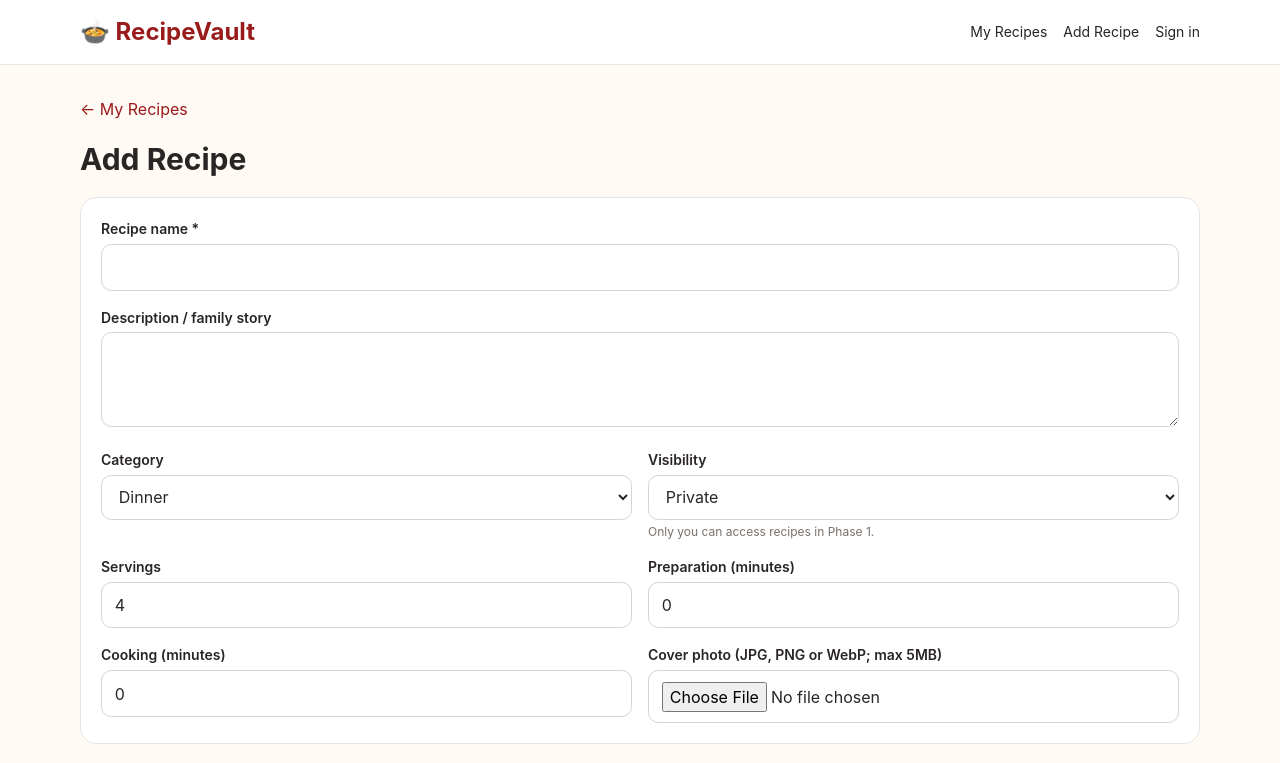
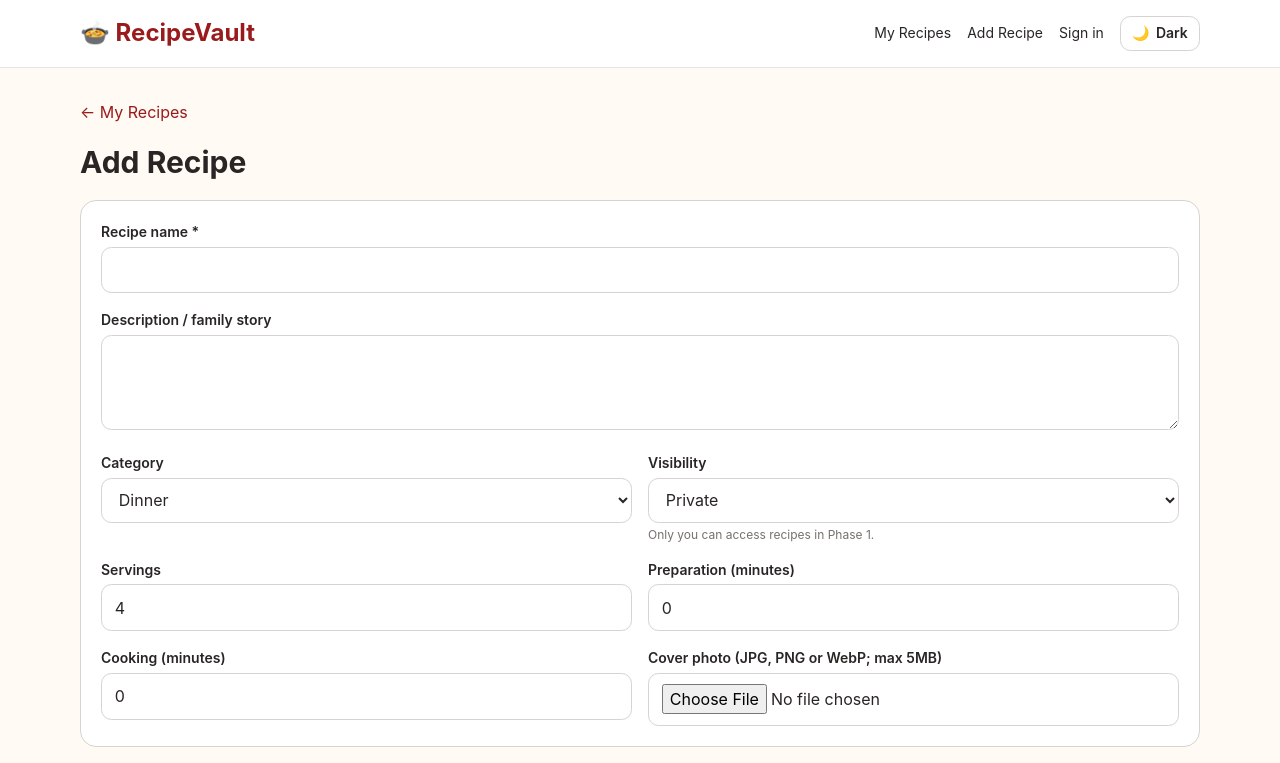
Before and after one commit to kiallacomputers/recipevault, a Nuxt app: page /recipes/new in a window 1280 px wide. Shown: the top 763 px of the page. Built offline with nearby package versions, Linux system fonts and the light colour scheme; no server answers.

Commit message:
Add files via upload

```diff
--- a/app.vue
+++ b/app.vue
@@ -1,17 +1,30 @@
 <template>
   <div class="min-h-screen">
-    <header class="bg-white border-b border-stone-200"><div class="max-w-6xl mx-auto px-4 py-4 flex flex-wrap gap-4 items-center justify-between">
-      <NuxtLink to="/" class="text-2xl font-bold text-red-800">🍲 RecipeVault</NuxtLink>
-      <nav class="flex flex-wrap items-center gap-4 text-sm" aria-label="Main navigation">
-        <NuxtLink to="/recipes">My Recipes</NuxtLink><NuxtLink to="/recipes/new">Add Recipe</NuxtLink>
-        <template v-if="user"><NuxtLink to="/friends">Friends</NuxtLink><NuxtLink to="/profile">My Profile</NuxtLink><button class="text-red-800" @click="signOut">Sign out</button></template>
-        <NuxtLink v-else to="/auth/login">Sign in</NuxtLink>
-      </nav>
-    </div></header>
+    <header class="bg-white border-b border-stone-200">
+      <div class="max-w-6xl mx-auto px-4 py-4 flex flex-wrap gap-4 items-center justify-between">
+        <NuxtLink to="/" class="text-2xl font-bold text-red-800">🍲 RecipeVault</NuxtLink>
+        <nav class="flex flex-wrap items-center gap-4 text-sm" aria-label="Main navigation">
+          <NuxtLink to="/recipes">My Recipes</NuxtLink>
+          <NuxtLink to="/recipes/new">Add Recipe</NuxtLink>
+          <template v-if="user">
+            <NuxtLink to="/friends">Friends</NuxtLink>
+            <NuxtLink to="/profile">My Profile</NuxtLink>
+            <button class="text-red-800" @click="signOut">Sign out</button>
+          </template>
+          <NuxtLink v-else to="/auth/login">Sign in</NuxtLink>
+          <button type="button" class="theme-toggle" :aria-label="theme === 'dark' ? 'Switch to light theme' : 'Switch to dark theme'" :aria-pressed="theme === 'dark'" @click="toggleTheme">
+            <span aria-hidden="true">{{ theme === 'dark' ? '☀️' : '🌙' }}</span>
+            <span>{{ theme === 'dark' ? 'Light' : 'Dark' }}</span>
+          </button>
+        </nav>
+      </div>
+    </header>
     <main class="max-w-6xl mx-auto px-4 py-8"><NuxtPage /></main>
   </div>
 </template>
 <script setup lang="ts">
-const user=useSupabaseUser(),client=useSupabaseClient()
-async function signOut(){await client.auth.signOut();await navigateTo('/auth/login')}
+const user = useSupabaseUser()
+const client = useSupabaseClient()
+const { theme, toggleTheme } = useRecipeVaultTheme()
+async function signOut() { await client.auth.signOut(); await navigateTo('/auth/login') }
 </script>
--- a/assets/css/main.css
+++ b/assets/css/main.css
@@ -1,11 +1,76 @@
 @tailwind base;
 @tailwind components;
 @tailwind utilities;
-:root{font-family:Inter,ui-sans-serif,system-ui,sans-serif;color:#292524;background:#fffaf4}
-input,textarea,select{border:1px solid #d6d3d1;border-radius:.65rem;padding:.65rem .8rem;background:white;width:100%}
-label{display:block;font-size:.875rem;font-weight:600;margin-bottom:.3rem}
-.btn{display:inline-flex;align-items:center;justify-content:center;border-radius:.65rem;padding:.65rem 1rem;font-weight:650;background:#b8392c;color:white;cursor:pointer}
-.btn:disabled{opacity:.5;cursor:not-allowed}
-.btn-secondary{background:white;color:#7c2d22;border:1px solid #d6d3d1}
-.card{background:white;border:1px solid #e7e5e4;border-radius:1rem;padding:1.25rem}
-.error{color:#b91c1c;font-size:.9rem}
+:root {
+  font-family: Inter, ui-sans-serif, system-ui, sans-serif;
+  color-scheme: light;
+  --rv-bg: #fffaf4;
+  --rv-surface: #ffffff;
+  --rv-muted-surface: #f5f5f4;
+  --rv-text: #292524;
+  --rv-muted: #57534e;
+  --rv-border: #d6d3d1;
+  --rv-accent: #b8392c;
+  --rv-accent-text: #7c2d22;
+  --rv-error: #b91c1c;
+  background: var(--rv-bg);
+  color: var(--rv-text);
+}
+:root[data-theme="dark"] {
+  color-scheme: dark;
+  --rv-bg: #151719;
+  --rv-surface: #202326;
+  --rv-muted-surface: #2c3034;
+  --rv-text: #f5f3ef;
+  --rv-muted: #c0bdb8;
+  --rv-border: #464a4e;
+  --rv-accent: #d65a48;
+  --rv-accent-text: #ffa394;
+  --rv-error: #ff9b9b;
+}
+html, body, #__nuxt { min-height: 100%; background: var(--rv-bg); color: var(--rv-text); }
+input, textarea, select {
+  border: 1px solid var(--rv-border);
+  border-radius: .65rem;
+  padding: .65rem .8rem;
+  background: var(--rv-surface);
+  color: var(--rv-text);
+  width: 100%;
+}
+input::placeholder, textarea::placeholder { color: var(--rv-muted); opacity: .85; }
+label { display: block; font-size: .875rem; font-weight: 600; margin-bottom: .3rem; }
+.btn { display: inline-flex; align-items: center; justify-content: center; border-radius: .65rem; padding: .65rem 1rem; font-weight: 650; background: var(--rv-accent); color: white; cursor: pointer; }
+.btn:disabled { opacity: .5; cursor: not-allowed; }
+.btn-secondary { background: var(--rv-surface); color: var(--rv-accent-text); border: 1px solid var(--rv-border); }
+.card { background: var(--rv-surface); border: 1px solid var(--rv-border); border-radius: 1rem; padding: 1.25rem; }
+.error { color: var(--rv-error); font-size: .9rem; }
+.theme-toggle { display: inline-flex; align-items: center; gap: .4rem; padding: .4rem .7rem; border: 1px solid var(--rv-border); border-radius: .65rem; background: var(--rv-surface); color: var(--rv-text); font-weight: 600; }
+.theme-toggle:hover { background: var(--rv-muted-surface); }
+:focus-visible { outline: 2px solid var(--rv-accent); outline-offset: 3px; }
+/* Override the hard-coded light-mode Tailwind utilities used in Phase 1/2A. */
+:root[data-theme="dark"] .bg-white { background-color: var(--rv-surface) !important; }
+:root[data-theme="dark"] .bg-stone-50,
+:root[data-theme="dark"] .bg-stone-100,
+:root[data-theme="dark"] .bg-gray-50,
+:root[data-theme="dark"] .bg-gray-100 { background-color: var(--rv-muted-surface) !important; }
+:root[data-theme="dark"] .border-stone-100,
+:root[data-theme="dark"] .border-stone-200,
+:root[data-theme="dark"] .border-stone-300,
+:root[data-theme="dark"] .border-gray-200,
+:root[data-theme="dark"] .border-gray-300 { border-color: var(--rv-border) !important; }
+:root[data-theme="dark"] .text-stone-400,
+:root[data-theme="dark"] .text-stone-500,
+:root[data-theme="dark"] .text-stone-600,
+:root[data-theme="dark"] .text-stone-700,
+:root[data-theme="dark"] .text-gray-500,
+:root[data-theme="dark"] .text-gray-600 { color: var(--rv-muted) !important; }
+:root[data-theme="dark"] .text-red-800 { color: var(--rv-accent-text) !important; }
+:root[data-theme="dark"] .text-green-700 { color: #86efac !important; }
+:root[data-theme="dark"] .text-stone-900,
+:root[data-theme="dark"] .text-gray-900,
+:root[data-theme="dark"] .text-black { color: var(--rv-text) !important; }
+:root[data-theme="dark"] .btn { color: white; }
+:root[data-theme="dark"] .btn-secondary { color: var(--rv-accent-text); }
+@media (prefers-reduced-motion: no-preference) {
+  body, header, .card, input, textarea, select, .theme-toggle { transition: background-color .18s ease, color .18s ease, border-color .18s ease; }
+}
--- /dev/null
+++ b/composables/useRecipeVaultTheme.ts
@@ -0,0 +1,28 @@
+export type RecipeVaultTheme = 'light' | 'dark'
+
+// A shared Nuxt state ensures all components observe the same selection.
+export function useRecipeVaultTheme() {
+  const theme = useState<RecipeVaultTheme>('recipevault-theme', () => 'light')
+
+  function apply(value: RecipeVaultTheme) {
+    theme.value = value
+    if (import.meta.client) {
+      document.documentElement.dataset.theme = value
+      document.documentElement.style.colorScheme = value
+      try { localStorage.setItem('recipevault-theme', value) } catch { /* storage disabled */ }
+    }
+  }
+
+  function toggleTheme() { apply(theme.value === 'dark' ? 'light' : 'dark') }
+
+  onMounted(() => {
+    let saved: string | null = null
+    try { saved = localStorage.getItem('recipevault-theme') } catch { /* storage disabled */ }
+    const preferred = saved === 'dark' || saved === 'light'
+      ? saved
+      : window.matchMedia('(prefers-color-scheme: dark)').matches ? 'dark' : 'light'
+    apply(preferred)
+  })
+
+  return { theme: readonly(theme), toggleTheme, setTheme: apply }
+}
```
